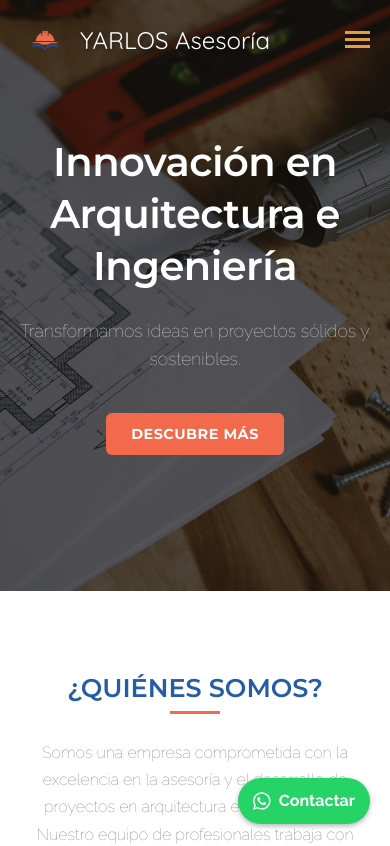
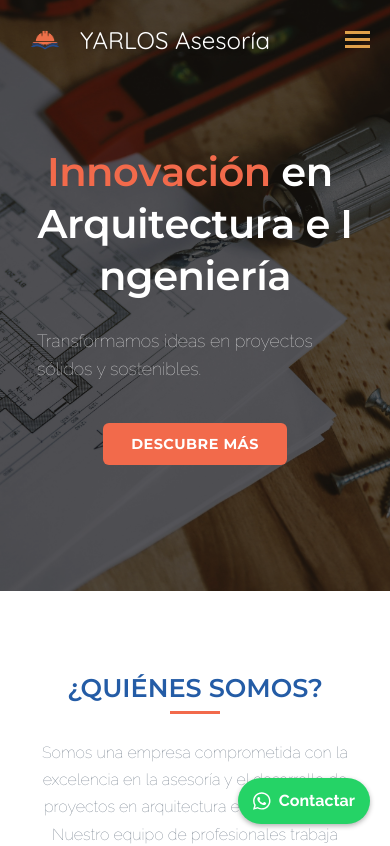
Before and after one commit to CHJTTT/yarlos-asesoria, a Next.js app: page / in a window 390 px wide. Shown: the top 846 px of the page. Built offline with nearby package versions, Linux system fonts and the light colour scheme; a web font is replaced by a local one.

Commit message:
resultado antes del formulario api

```diff
--- a/components/Footer.js
+++ b/components/Footer.js
@@ -4,7 +4,7 @@ import styles from "../styles/Footer.module.css";
 const Footer = () => {
   return (
     <footer className={styles.footer}>
-      <p>&copy; {new Date().getFullYear()} YARLOS ASESORÍA. Todos los derechos reservados.</p>
+      <p>&copy; {new Date().getFullYear()} YARLOS ASESORÍA. Todos los derechos reservados a Christian chinchay .</p>
     </footer>
   );
 };
--- a/components/Navbar.js
+++ b/components/Navbar.js
@@ -40,7 +40,7 @@ const Navbar = () => {
   return (
     <nav className={`${styles.navbar} ${scrolled ? styles.scrolled : ""}`}>
       <div className={styles.logoContainer}>
-        <Image src={logo} alt="Logo" width={50} height={50} />
+      <Image src={logo} alt="Logo" width={50} height={50} />
         <span className={styles.brandName}>YARLOS Asesoría</span>
       </div>
 
@@ -50,7 +50,7 @@ const Navbar = () => {
         <span></span>
       </div>
 
-      {/* Ya no necesitas onClick en los li individuales para esto */}
+
       <ul className={`${styles.navLinks} ${menuOpen ? styles.active : ""}`}>
         <li><Link href="/">Inicio</Link></li>
         <li><Link href="/servicios">Servicios</Link></li>
--- a/pages/index.js
+++ b/pages/index.js
@@ -69,21 +69,70 @@ export default function Home() {
 
   return (
     <>
-      {/* ==================== HERO SECTION ==================== */}
-      <header className={styles.hero}>
+       {/* ==================== HERO SECTION (Versión sin lógica móvil) ==================== */}
+       <header className={styles.hero}>
         <div className={styles.heroContent}>
-          <motion.h1 className={styles.heroTitle} variants={sentence} initial="hidden" animate="visible">
-            {isMobile ? heroText : heroText.split("").map((char, index) => {
+
+          {/* --- TÍTULO PRINCIPAL (SIEMPRE ANIMADO LETRA POR LETRA) --- */}
+          <motion.h1
+            className={styles.heroTitle}
+            variants={sentence} // Animación general del contenedor del título
+            initial="hidden"
+            animate="visible"
+          >
+            {/* Ahora SIEMPRE divide el texto en letras y las anima individualmente */}
+            {heroText.split("").map((char, index) => {
+              // La lógica de resaltar se mantiene si es necesaria independientemente del dispositivo
               const shouldHighlight = startIndex !== -1 && index >= startIndex && index < endIndex;
-              return <motion.span key={`char-${index}`} variants={letter} className={shouldHighlight ? styles.highlight : undefined}>{char === " " ? "\u00A0" : char}</motion.span>;
+              return (
+                <motion.span // Cada letra es un span animado
+                  key={`char-${index}`}
+                  variants={letter} // Animación específica para cada letra
+                  className={shouldHighlight ? styles.highlight : undefined} // Aplica resaltado si corresponde
+                >
+                  {/* Muestra la letra (o espacio especial) */}
+                  {char === " " ? "\u00A0" : char}
+                </motion.span>
+              );
             })}
           </motion.h1>
-          <motion.p className={styles.heroSubtitle} initial={{ opacity: 0, y: 20 }} animate={{ opacity: 1, y: 0 }} transition={{ duration: 0.8, delay: isMobile ? 0.8 : 2.3 }}>
-            Transformamos ideas en proyectos sólidos y sostenibles.
+
+          {/* --- SUBTÍTULO (ANIMADO CON DELAY FIJO) --- */}
+          <motion.p
+            className={styles.heroSubtitle}
+            initial={{ opacity: 0, y: 20 }} // Estado inicial: invisible y abajo
+            animate={{ opacity: 1, y: 0 }}   // Estado final: visible y en posición
+            transition={{
+              duration: 0.8,
+              delay: 2.3 // Delay FIJO (el valor que antes era para escritorio)
+            }}
+          >
+              Transformamos ideas en proyectos sólidos y sostenibles.
           </motion.p>
-          <motion.button className={styles.button} whileHover={{ scale: 1.05, backgroundColor: "var(--color-acento-hover, #e05a3f)", boxShadow: "0 4px 15px rgba(var(--color-acento-rgb, 221, 107, 32), 0.4)", transition: { duration: 0.2 } }} whileTap={{ scale: 0.95 }} initial={{ opacity: 0, y: 20 }} animate={{ opacity: 1, y: 0 }} transition={{ duration: 0.5, delay: isMobile ? 1.0 : 2.5 }} onClick={scrollToAbout}>
+
+          {/* --- BOTÓN (ANIMADO E INTERACTIVO CON DELAY FIJO) --- */}
+          <motion.button
+            className={styles.button}
+            // Animaciones de interacción (hover/tap) se mantienen igual
+            whileHover={{
+              scale: 1.05,
+              backgroundColor: "var(--color-acento-hover, #e05a3f)",
+              boxShadow: "0 4px 15px rgba(var(--color-acento-rgb, 221, 107, 32), 0.4)",
+              transition: { duration: 0.2 }
+            }}
+            whileTap={{ scale: 0.95 }}
+            // Animación de entrada
+            initial={{ opacity: 0, y: 20 }}
+            animate={{ opacity: 1, y: 0 }}
+            transition={{
+              duration: 0.5,
+              delay: 2.5 // Delay FIJO (el valor que antes era para escritorio)
+            }}
+            onClick={scrollToAbout} // La acción al hacer clic se mantiene
+          >
             DESCUBRE MÁS
           </motion.button>
+
         </div>
       </header>
 
--- a/styles/Home.module.css
+++ b/styles/Home.module.css
@@ -3,98 +3,97 @@
 /* ==================== HERO SECTION ==================== */
 .hero {
   display: flex;
-  align-items: center; /* Centrar verticalmente */
-  justify-content: flex-start; /* Alinear a la izquierda */
+  align-items: center;
+  justify-content: flex-start; /* Alinear a la izquierda en escritorio */
   min-height: 100vh;
   background: url("/fondo.jpg") center/cover no-repeat;
   position: relative;
   overflow: hidden;
-  padding: 200px 5% 120px; /* Ajusta padding superior/inferior según necesites */
-  /* animation: zoomEffect 15s infinite ease-in-out; */ /* Opcional */
+  padding: 150px 5% 100px;
+  color: #fff;
 }
-
-/* @keyframes zoomEffect { ... } */
 
 .hero::before {
   content: "";
   position: absolute;
   top: 0; left: 0;
   width: 100%; height: 100%;
-  background: rgba(0, 0, 0, 0.65); /* Overlay oscuro */
+  background: rgba(0, 0, 0, 0.65);
   z-index: 1;
 }
 
 .heroContent {
   position: relative;
   z-index: 2;
-  max-width: 700px;
-  text-align: left;
-  color: #fff;
+  /* <<< CAMBIO: Aumentar ancho máximo para escritorio */
+  max-width: 850px; /* Prueba un valor más grande, ajusta si es necesario */
+  text-align: left; /* Base para escritorio */
 }
 
-.heroContent h1, .heroTitle { /* Combinado para asegurar aplicación */
-  font-size: clamp(2.5rem, 6vw, 3.8rem);
+.heroContent h1, .heroTitle {
+  font-size: clamp(2.5rem, 6vw, 3.8rem); /* Tamaño base */
   font-weight: 600;
   margin-bottom: 25px;
   line-height: 1.3;
-  letter-spacing: -0.5px;
+  letter-spacing: -0.5px; /* Mantenemos el espaciado negativo en escritorio */
   color: white;
-  word-break: normal;
+  word-break: normal; /* Evitar roturas agresivas */
   overflow-wrap: normal;
   hyphens: none;
   -webkit-hyphens: none;
   -ms-hyphens: none;
+  width: 100%; /* Ocupa el ancho del .heroContent */
 }
 
-/* Estilo para resaltar palabras si se usa con Framer Motion */
+/* <<< CAMBIO: LOS SPANS SON INLINE POR DEFECTO (ESCRITORIO) >>> */
+/* Ya no necesitamos la regla .heroTitle > span { display: inline-block; } aquí fuera */
+
+/* Estilo para resaltar palabra */
 .highlight {
-  /* Define aquí cómo quieres que se vea la palabra resaltada */
-  /* Ejemplo: color: var(--color-acento); */
-  /* Asegúrate que no rompa la animación o layout */
+  color: var(--color-acento, #DD6B20);
 }
 
 
-.heroContent p, .heroSubtitle { /* Combinado para asegurar aplicación */
-  font-size: clamp(1.1rem, 3vw, 1.5rem);
+.heroContent p, .heroSubtitle {
+  font-size: clamp(1.1rem, 3vw, 1.5rem); /* Tamaño base */
   margin-bottom: 40px;
   line-height: 1.6;
-  max-width: 550px;
+  max-width: 550px; /* Mantener límite para el subtítulo si se desea */
   font-weight: 300;
   color: rgba(255, 255, 255, 0.9);
+  width: 100%; /* Ocupa el ancho del .heroContent */
+  text-align: left; /* Asegurar alineación izquierda en base */
 }
 
 /* ==================== BOTÓN BASE (APLICA A TODOS) ==================== */
 .button {
   display: inline-block;
-  /* --- AJUSTA ESTOS VALORES PARA QUE COINCIDAN EXACTAMENTE CON TU BOTÓN "SERVICIOS" --- */
-  padding: 14px 35px; /* Padding consistente */
-  background-color: var(--color-acento, #DD6B20); /* Color naranja/coral principal */
-  color: white; /* Texto blanco */
+  padding: 14px 35px;
+  background-color: var(--color-acento, #DD6B20);
+  color: white;
   border: none;
   font-size: 1rem;
-  font-weight: bold; /* O el peso que use el botón Servicios */
-  font-family: var(--fuente-titulos, sans-serif); /* Asegúrate que la fuente sea consistente */
+  font-weight: bold;
+  font-family: var(--fuente-titulos, sans-serif);
   cursor: pointer;
-  text-transform: uppercase; /* Texto en mayúsculas */
-  border-radius: 6px; /* AJUSTA el redondeo para que coincida */
+  text-transform: uppercase;
+  border-radius: 6px;
   transition: background-color 0.3s ease, transform 0.1s ease, box-shadow 0.3s ease;
   letter-spacing: 0.5px;
   text-decoration: none;
-  white-space: nowrap; /* Evita que el texto del botón se divida */
+  white-space: nowrap;
 }
 
-/* --- ESTADO HOVER BASE --- */
 .button:hover {
-  /* --- ESTOS DEBEN COINCIDIR CON EL HOVER DEL BOTÓN SERVICIOS (efectos visuales) --- */
-  background-color: var(--color-acento-hover, #e05a3f); /* Color de fondo en hover */
+  background-color: var(--color-acento-hover, #e05a3f);
   color: white;
   text-decoration: none;
-  /* Los efectos de Framer (scale, shadow) predominarán, pero es bueno tener fallbacks */
-   transform: scale(1.05); /* Pequeño escalado */
-   box-shadow: 0 4px 15px rgba(var(--color-acento-rgb, 221, 107, 32), 0.4); /* Sombra en hover */
+  transform: scale(1.05);
+  box-shadow: 0 4px 15px rgba(var(--color-acento-rgb, 221, 107, 32), 0.4);
 }
 
-/* ==================== INFO SECTION (ACERCA DE NOSOTROS) ==================== */
+/* === (Resto de estilos para INFO, MISION/VISION, SERVICIOS, etc. sin cambios) === */
+/* ... (pega aquí el resto de tus estilos CSS desde .infoSection hasta .contactButton) ... */
 .infoSection {
     display: flex;
     flex-wrap: wrap;
@@ -333,9 +332,6 @@
     overflow: hidden;
   }
 
-/* Reutilizar .sectionTitleAlt para el título "Últimas Novedades" */
-/* Si necesita estar centrado, asegúrate de que .sectionTitleAlt tenga text-align: center
-   o usa la clase .centered que añadimos antes: classNale={`${styles.sectionTitleAlt} ${styles.centered}`} */
   .novedadesPreviewSection .sectionTitleAlt {
       text-align: center; /* Asegura centrado */
   }
@@ -356,9 +352,6 @@
 
   .viewAllButton {
     /* --- ESTE BOTÓN DEBE HEREDAR TODO DE .button --- */
-  /* Solo añade reglas si necesitas algo *diferente* al botón base */
-  /* Por ejemplo, si este tuviera un color de fondo distinto: */
-  /* background-color: var(--color-secundario, blue); */
   }
 
 
@@ -396,51 +389,61 @@
 
   .contactButton {
     /* Hereda de .button */
-  padding: 16px 45px; /* Puede tener un padding diferente si es un CTA principal */
+    padding: 16px 45px;
     font-size: 1.1rem;
   }
-
 /* ==================== MEDIA QUERIES (Mobile Adjustments) ==================== */
 
 @media (max-width: 768px) {
 
-  /* --- Ajustes generales para menos padding en móvil --- */
+  /* --- Ajustes generales de padding en móvil --- */
   .hero, .infoSection, .misionVisionSection, .servicesSection, .novedadesPreviewSection, .contactSection {
     padding-top: 80px;
     padding-bottom: 80px;
+    padding-left: 5%;
+    padding-right: 5%;
   }
 
   /* --- Hero específico --- */
   .hero {
     justify-content: center;
     align-items: center;
-    min-height: 70vh;
-    text-align: center;
+    min-height: 75vh;
+    padding-top: 100px;
+    padding-bottom: 80px;
   }
   .heroContent {
-    max-width: 100%;
+    max-width: 90%;
     display: flex;
     flex-direction: column;
     align-items: center;
-  }
-  .heroTitle, .heroSubtitle {
-    text-align: center;
-    width: 100%;
-    max-width: 95%;
+    /* <<< CAMBIO: Ancho máximo específico para móvil si es necesario */
+    /* max-width: 90%; Ya estaba */
   }
   .heroTitle {
-     font-size: clamp(2rem, 7vw, 2.8rem);
-     line-height: 1.4;
+     font-size: clamp(2rem, 8vw, 2.8rem); /* Tamaño ajustado móvil */
+     line-height: 1.35;
      margin-bottom: 20px;
-  }
-  .heroSubtitle {
-      max-width: 90%;
-      font-size: clamp(1rem, 4vw, 1.2rem);
-      line-height: 1.5;
-      margin-bottom: 30px;
+     text-align: center;      /* Centrar texto INTERNO en móvil */
+     letter-spacing: normal;  /* Quitar espaciado negativo en móvil */
+     /* max-width: 100%; */ /* No es necesario si .heroContent limita */
   }
 
-  /* --- Otras Secciones --- */
+  /* <<< CAMBIO: APLICAR SOLO EN MÓVIL >>> */
+  .heroTitle > span {
+      display: inline-block; /* Necesario para wrapping correcto en móvil con animación */
+      vertical-align: top;
+   }
+
+  .heroSubtitle {
+      font-size: clamp(1rem, 4.5vw, 1.2rem); /* Tamaño ajustado móvil */
+      line-height: 1.5;
+      margin-bottom: 35px;
+      max-width: 95%;
+      text-align: center; /* Centrar texto INTERNO en móvil */
+  }
+
+  /* --- Otras Secciones (Móvil) --- */
   .infoSection {
     gap: 30px;
     flex-direction: column;
@@ -448,14 +451,15 @@
   }
   .infoContainer, .infoImageContainer {
     flex-basis: 100%;
-    max-width: 100%;
+    max-width: 90%;
+    text-align: center;
   }
   .sectionTitleAlt {
      text-align: center;
   }
   .sectionTitleAlt::after {
     margin: 10px auto 0;
-    left: 50%; /* Ajuste para centrar línea */
+    left: 50%;
     transform: translateX(-50%);
   }
   .infoContainer p {
@@ -464,16 +468,27 @@
 
   .misionVisionSection { padding: 80px 5%; }
   .misionVisionGrid { grid-template-columns: 1fr; gap: 30px; }
-  .misionItem, .visionItem { text-align: center; }
+  .misionItem, .visionItem { text-align: center; padding: 30px 25px; }
   .misionItem h3, .visionItem h3 { text-align: center; }
+  .misionItem p, .visionItem p { text-align: center; }
+
 
   .servicesSection { padding: 80px 5%; }
-  .servicesHeader { flex-direction: column; align-items: center; text-align: center; margin-bottom: 30px; }
-  .sectionSubtitle { text-align: center; margin-bottom: 40px; max-width: 90%; }
+  .servicesHeader {
+      flex-direction: column;
+      align-items: center;
+      text-align: center;
+      margin-bottom: 30px;
+      gap: 15px;
+  }
+  .sectionSubtitle {
+      text-align: center;
+      margin-bottom: 40px;
+      max-width: 90%;
+  }
   .cardsWrapper { gap: 25px; }
 
   .novedadesPreviewSection { padding: 80px 5%; }
-   /* El título ya debería centrarse si usa sectionTitleAlt centrado */
 
   .contactSection { padding: 80px 5%; }
   .contactContainer h2 { font-size: clamp(1.8rem, 7vw, 2.2rem); }
@@ -481,16 +496,32 @@
 }
 
 @media (max-width: 480px) {
-   .heroTitle { font-size: clamp(1.8rem, 7.5vw, 2.5rem); }
-   .heroSubtitle { font-size: clamp(0.9rem, 4vw, 1.1rem); }
-   .button, .servicesButton, .contactButton, .viewAllButton { /* Aplicar a todos los botones */
-     padding: 12px 25px;
+   /* --- Ajustes finos para pantallas muy pequeñas --- */
+   .hero {
+       min-height: 70vh;
+       padding-top: 80px;
+       padding-bottom: 60px;
+   }
+   .heroTitle {
+       font-size: clamp(1.7rem, 8vw, 2.4rem); /* Aún más pequeño */
+       line-height: 1.3;
+       /* Hereda text-align: center y letter-spacing: normal */
+   }
+   .heroSubtitle {
+       font-size: clamp(0.9rem, 4.5vw, 1.1rem); /* Aún más pequeño */
+       margin-bottom: 30px;
+       /* Hereda text-align: center */
+   }
+   .button, .servicesButton, .contactButton, .viewAllButton {
+     padding: 12px 28px;
      font-size: 0.9rem;
    }
    .card { padding: 30px 20px; }
    .sectionTitleAlt { font-size: clamp(1.6rem, 6vw, 2rem); }
    .misionItem h3, .visionItem h3 { font-size: 1.4rem; }
    .card h3 { font-size: 1.2rem; }
+   .contactContainer h2 { font-size: clamp(1.6rem, 7vw, 2rem); }
+   .contactContainer p { font-size: clamp(0.9rem, 3.5vw, 1rem); }
 }
 
 /* --- Fin --- */
```
Also changed, not shown: public/constructor.jpg (added). Lines whose indentation alone changed are shown as unchanged.
